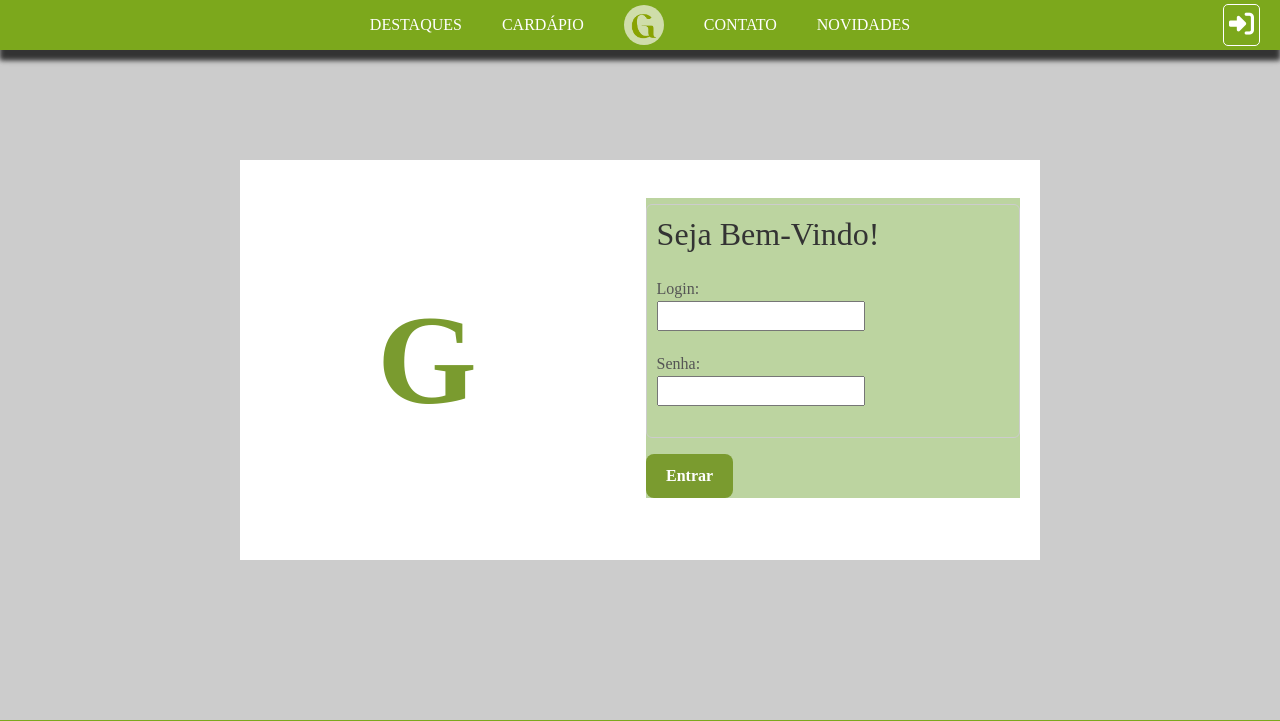
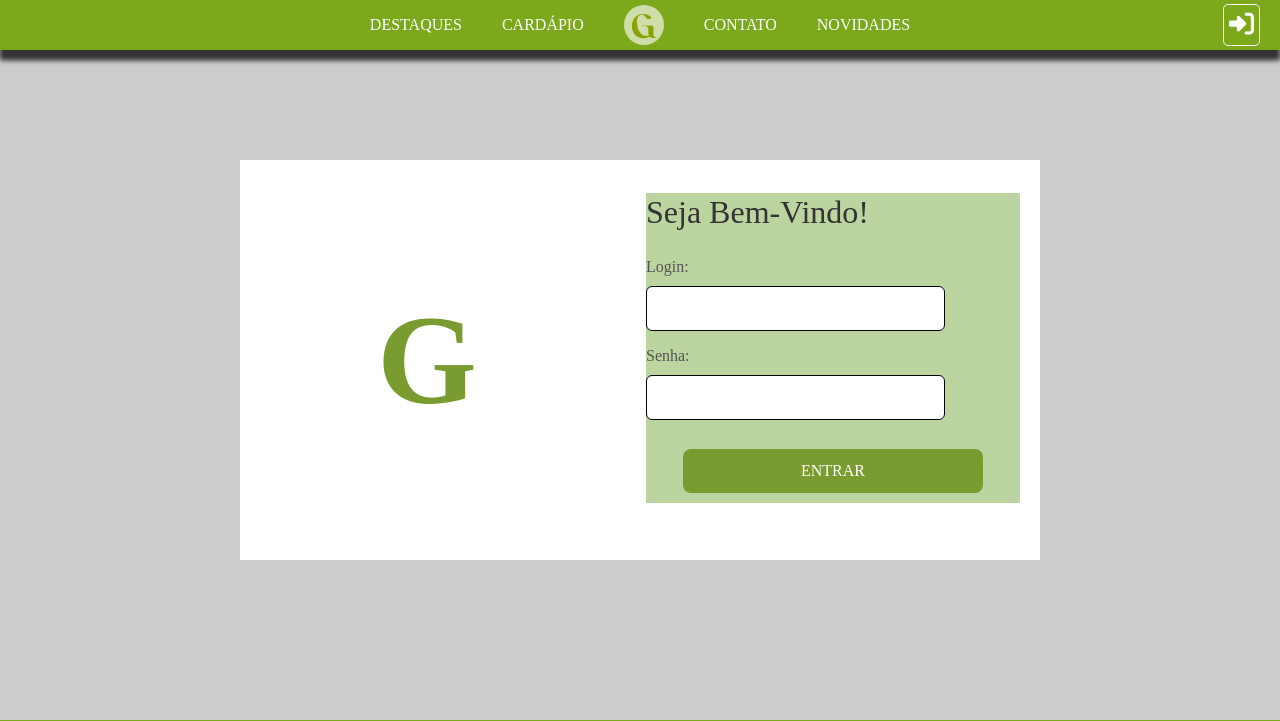
Before and after one commit to EmanuelFelixX/Goacana, a Django app: page /login/ in a window 1280 px wide. Shown: the top 721 px of the page. Run offline with Django 5.2, Linux system fonts and the light colour scheme; some libraries are stand-ins or nearby versions; some web fonts are replaced.

Commit message:
Linkando páginas (index-login-admins); leves modificações no visual da página de login

```diff
--- a/core/static/CSS/login.css
+++ b/core/static/CSS/login.css
@@ -24,12 +24,16 @@
     margin-bottom: 1.5rem;
     color: #333;
     margin-right: 20px;
+    display: flex;
+    flex-direction: column;
+    padding-bottom: 10px;
 }
-.fromarea-input{
+
+input{
     width: 100%;
     padding: 0.6rem;
     margin-top: 0.4rem;
-    border: 1px solid #ccc;
+    border: 1px solid #000000;
     border-radius: 6px;
     font-size: 1rem;
 }
@@ -38,33 +42,35 @@
     font-family: bold ;
     color: #333;
 }
+
 label{
     font-size: 1rem;
     color: #555;
     height: 50px;
     width: 80%;
 }
-button{
+
+.botao {
     background-color: #7a9b2f;
+    width: 300px;
+    align-self: center;
     color: white;
-    justify-content: center;
-    display: flex;align-items: center;
     border: none;
     padding: 10px 20px;
     border-radius: 8px;
     font-size: 16px;
-    font-weight: bold;
-    cursor: pointer;
     margin-top: 1rem;
     transition: background-color 0.3s ease;
 }
-button:hover{
+.botao:hover{
     background-color: #6b892a;
     transform: scale(1.05);
 }
-button:active{
+
+.botao:active{
   transform:scale(0.98);
 }
+
 .logoarea{
     flex: 1;
     display: flex;
@@ -76,6 +82,7 @@ button:active{
     color: #7a9b2f;
     font-weight: bold;
 }
+
 @media (max-width: 768px) {
     .partebranca{
         flex-direction: column;
--- a/core/templates/base/menu.html
+++ b/core/templates/base/menu.html
@@ -6,7 +6,7 @@
         <a href="{% url 'index' %}" id="logo"><img src="{% static '/images/GoacLogo.png' %}" alt="" id="logo"></a>
         <a href="{% url 'contato' %}" class="mainlink">CONTATO</a>
         <a href="{% url 'cardapio' %}" id="card" class="mainlink">NOVIDADES</a>
-        <a href="" id="login" class="mainlink">
+        <a href="{% url 'login' %}" id="login" class="mainlink">
             <i class="fa-solid fa-right-to-bracket"></i>
         </a>
         <i class="fa-solid fa-bars" id="mobi"></i>
@@ -21,7 +21,7 @@
         <a class="dropdown-content" href="{% url 'contato' %}">
             CONTATO
         </a>
-        <a class="dropdown-content" href="{% url 'index' %}">
+        <a class="dropdown-content" href="{% url 'login' %}">
             LOGIN
         </a>
         <a class="dropdown-content" href="{% url 'index' %}">
--- a/core/templates/login.html
+++ b/core/templates/login.html
@@ -15,22 +15,18 @@ Login
         <div class="logoarea">
             <div class="styleg">G</div>
         </div>
-    <div class="fromarea">
+        <form action="{% url 'admins' %}" class="fromarea">
+            {% csrf_token %}
+
             <div class="fromarea-input">
-
                 <div class="fromarea-h2">
                     <h2>Seja Bem-Vindo!</h2>
                 </div>
                 <label for="">Login: <br> <input></label> <br><br>
                 <label for="">Senha: <br> <input type="password"></label> <br><br>
-
             </div>
-            <button>Entrar</button>
-
-
-
-    </div>
-    </div>
+            <input type="submit" value="ENTRAR" class="botao">
+        </form>
    </div>
 </div>
 
```
Lines whose indentation alone changed are shown as unchanged.
